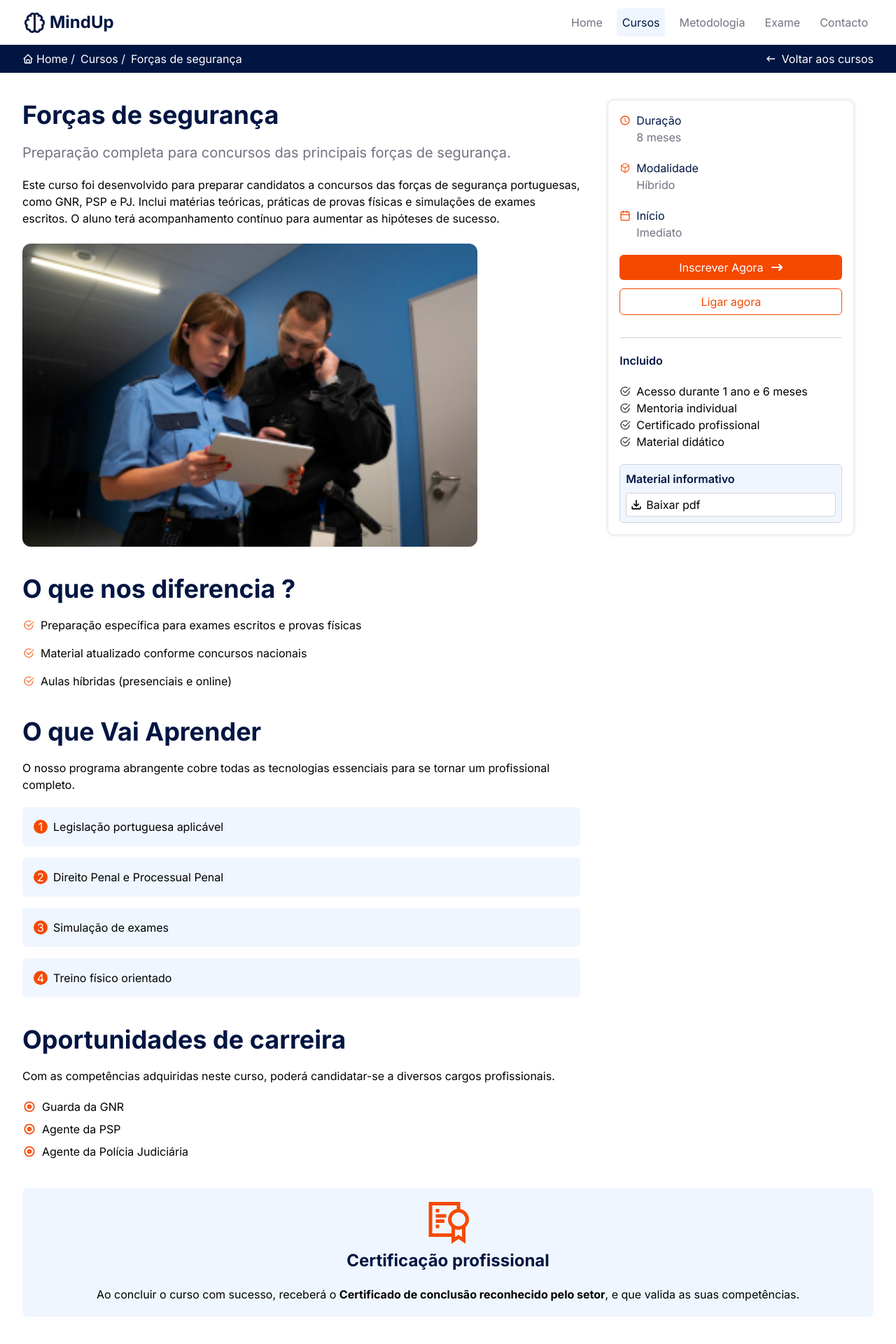
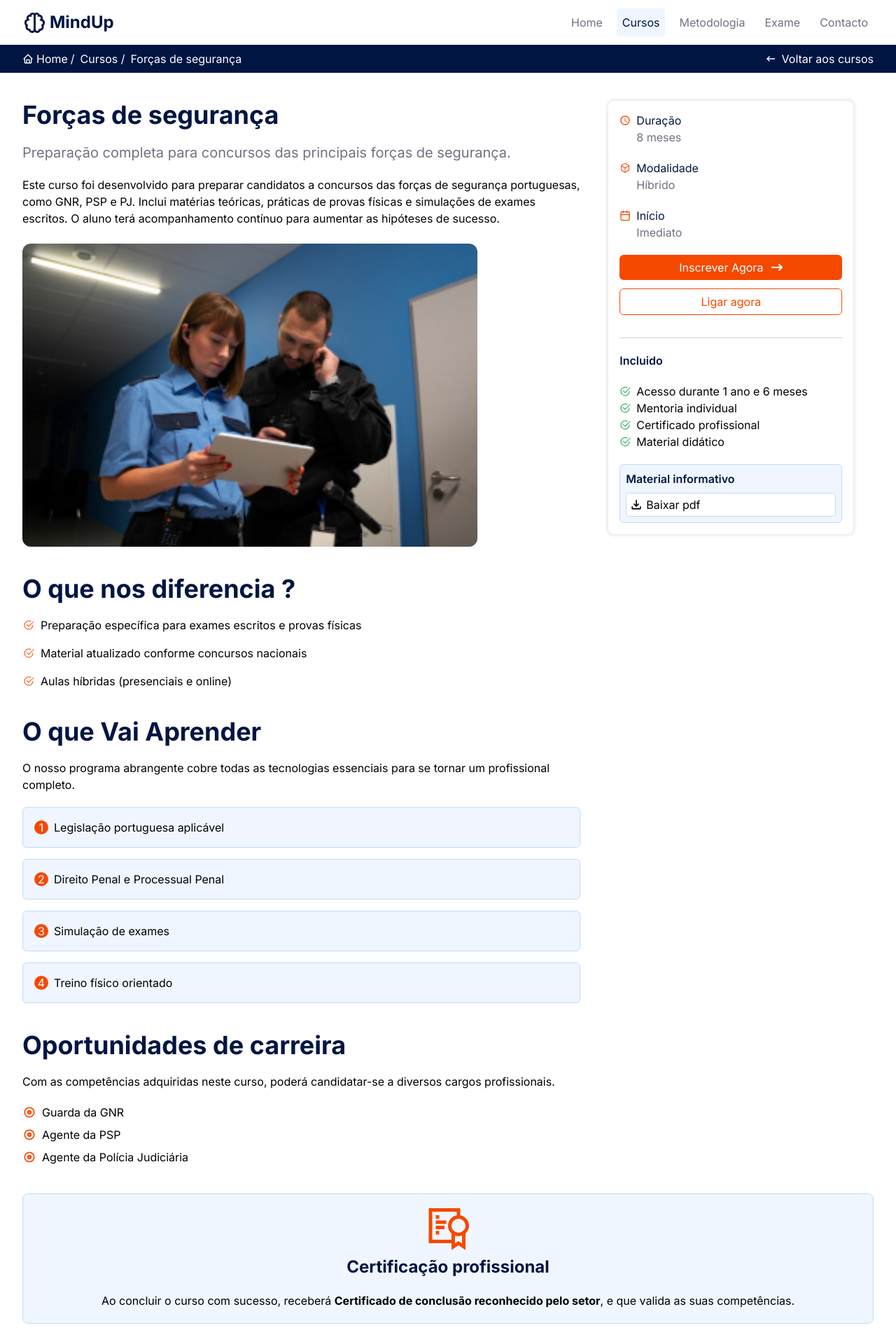
Before and after one commit to Esmael-coder/School_Academy, a React (Vite) app in the folder projecto-final/: page /cursos/1 in a window 1280 px wide. Shown: the top 1920 px of the page at 70% size. Built offline with nearby package versions, Linux system fonts and the light colour scheme.

Commit message:
animation

```diff
--- a/projecto-final/src/components/Footer.jsx
+++ b/projecto-final/src/components/Footer.jsx
@@ -60,6 +60,8 @@ export const Footer = () => {
                         <h3 className='font-semibold mb-3'>Links Úteis</h3>
                         <ul className='text-cinza'>
                             <li><Link className='hover:underline' to={"politica-privacidade"}>Políticas de privacidade</Link></li>
+                            <li><Link className='hover:underline' to={"politica-cookie"}>Políticas de cookie</Link></li>
+                            <li><Link className='hover:underline' to={"aviso-legal"}>Aviso legal</Link></li>
                             <li><a className='hover:underline' target='_blank' href='https://www.livroreclamacoes.pt/inicio/'>Livro de reclamação</a></li>
                         </ul>
                     </div>
--- /dev/null
+++ b/projecto-final/src/components/ScrollToTop.jsx
@@ -0,0 +1,17 @@
+import React from 'react'
+import { useEffect } from 'react'
+import { useLocation } from 'react-router-dom'
+
+export const ScrollToTop = () => {
+
+    const {pathname } = useLocation()
+
+    useEffect(()=>{
+        window.scrollTo({
+            top: 0,
+            left: 0
+        })
+    },[pathname])
+
+    return null
+}
--- /dev/null
+++ b/projecto-final/src/pages/avisoLegal/AvisoLegal.jsx
@@ -0,0 +1,7 @@
+import React from 'react'
+
+export const AvisoLegal = () => {
+  return (
+    <div>AvisoLegal</div>
+  )
+}
--- a/projecto-final/src/pages/contacto/Contacto.jsx
+++ b/projecto-final/src/pages/contacto/Contacto.jsx
@@ -35,7 +35,8 @@ export const Contacto = () => {
               initial={{ opacity: 0, y: 20 }}
               whileInView={{ opacity: 1, y: 0 }}
               transition={{ duration: 0.7 }}
-              viewport={{ amount: 1, once: true }}>
+              viewport={{ amount: 1, once: true }}
+              >
               Teremos todo o prazer em falar consigo
             </motion.h1>
             <p>Estamos ansiosos para tirar todas as suas dúvidas</p>
--- a/projecto-final/src/pages/cursoSinglePage/CursoSinglePage.jsx
+++ b/projecto-final/src/pages/cursoSinglePage/CursoSinglePage.jsx
@@ -15,6 +15,8 @@ import { FiCalendar } from "react-icons/fi";
 import { FaArrowRightLong } from "react-icons/fa6";
 import { MdOutlineFileDownload } from "react-icons/md";
 import { Faqs } from '../../components/Faqs'
+import { easeIn } from 'motion';
+import { motion } from 'motion/react';
 
 
 export const CursoSinglePage = () => {
@@ -40,10 +42,12 @@ export const CursoSinglePage = () => {
               className='flex items-center gap-1'
               to={"/"}>
               <BiHome />
-              Home /
+              <span className='hover:underline underline-offset-2'>Home</span> /
             </Link>
 
-            <Link to={"/cursos"}>Cursos /</Link>
+            <Link to={"/cursos"} c>
+              <span className='hover:underline underline-offset-2'>Cursos</span> /
+            </Link>
             {selectedCourse.name}
           </div>
 
@@ -51,7 +55,7 @@ export const CursoSinglePage = () => {
             className='flex items-center gap-2'
             to={"/cursos"}>
             <MdOutlineKeyboardBackspace />
-            Voltar aos cursos
+            <span className='hover:underline underline-offset-2'>Voltar aos cursos</span>
           </Link>
         </nav>
       </header>
@@ -89,7 +93,7 @@ export const CursoSinglePage = () => {
                     selectedCourse.program.map((prog, index) => (
                       <li
                         key={index}
-                        className='flex items-center gap-2 p-4 bg-secondary rounded-md'>
+                        className='flex items-center gap-2 p-4 bg-secondary rounded-md border border-realce'>
                         <span className='w-5 h-5 rounded-full bg-orange text-white flex items-center justify-center'>
                           {index + 1}
                         </span>
@@ -119,8 +123,13 @@ export const CursoSinglePage = () => {
 
           </section>
 
-
-          <aside className='md:max-w-[350px] sticky top-24 mb-10 h-fit'>
+          {/* aside começa aqui */}
+          <motion.aside className='md:max-w-[350px] sticky top-24 mb-10 h-fit'
+            initial={{ opacity: 0, x: 50 }}
+            whileInView={{ opacity: 1, x: 0 }}
+            transition={{ duration: 0.6, easeIn }}
+            viewport={{ once: true }}
+          >
             <div className='p-4 rounded-lg shadow-[var(--boxShadow2)]'>
               <div className='mb-5'>
                 <h3 className='flex items-center gap-2 text-primary'>
@@ -160,17 +169,17 @@ export const CursoSinglePage = () => {
                 <ul>
                   {contentIncluded.map((content, index) => (
                     <li key={index} className='flex items-center gap-2'>
-                      <BsCheck2Circle />
+                      <BsCheck2Circle className='text-green-600' />
                       {content}
                     </li>
                   ))}
                 </ul>
               </div>
 
-              <div className='mt-5 p-2 border border-zinc-300 rounded-md bg-secondary'>
+              <div className='mt-5 p-2 border border-realce rounded-md bg-secondary'>
                 <h3 className='text-primary mb-2 font-semibold'>Material informativo</h3>
                 <a
-                  className='flex items-center gap-1 bg-white p-1 rounded-sm border border-zinc-300 hover:text-hightlight transition-all duration-100 ease-in '
+                  className='flex items-center gap-1 bg-white p-1 rounded-sm border border-realce hover:text-hightlight transition-all duration-100 ease-in '
                   href={selectedCourse.image}
                   download={selectedCourse.image}>
                   <MdOutlineFileDownload size={20} />
@@ -178,16 +187,16 @@ export const CursoSinglePage = () => {
                 </a>
               </div>
             </div>
-          </aside>
+          </motion.aside>
         </div>
 
         <section>
-          <div className='w-full bg-secondary flex flex-col items-center p-5 rounded-lg'>
+          <div className='w-full bg-secondary flex flex-col items-center p-5 rounded-lg border border-realce'>
             <GrCertificate size={60} className='text-orange mb-2' />
             <h2 className='font-bold text-primary text-2xl mb-5'>Certificação profissional</h2>
             {selectedCourse.category == "concurso público" ?
-              <p className='text-center'>Ao concluir o curso com sucesso, receberá o <strong>{selectedCourse.certificate}</strong>, e que valida as suas competências.</p>
-              : <p className='text-center'>Ao concluir o curso com sucesso, receberá o <strong>{selectedCourse.certificate}</strong>, reconhecido pela indústria e que valida as suas competências.</p>}
+              <p className='text-center'>Ao concluir o curso com sucesso, receberá  <strong>{selectedCourse.certificate}</strong>, e que valida as suas competências.</p>
+              : <p className='text-center'>Ao concluir o curso com sucesso, receberá  <strong>{selectedCourse.certificate}</strong>, reconhecido pela indústria e que valida as suas competências.</p>}
           </div>
         </section>
 
--- a/projecto-final/src/pages/exame/Exame.jsx
+++ b/projecto-final/src/pages/exame/Exame.jsx
@@ -95,8 +95,9 @@ export const Exame = ({ handleFilter }) => {
                         ))}
                     </div>
 
-                    <div className='my-30'>
+                    <div className='max-w-5xl mx-auto my-30'>
                         <motion.h1
+                            className='text-primary font-bold text-3xl lg:text-4xl text-center mb-20'
                             initial={{ opacity: 0, y: 20 }}
                             whileInView={{ opacity: 1, y: 0 }}
                             transition={{ duration: 0.7 }}
--- a/projecto-final/src/pages/metodologia/Metodologia.jsx
+++ b/projecto-final/src/pages/metodologia/Metodologia.jsx
@@ -45,10 +45,10 @@ export const Metodologia = () => {
               </p>
             </article>
             <motion.div className='self-center'
-              initial={{ opacity: 0, y: 30 }}
+              initial={{ opacity: 0, y: 20 }}
               whileInView={{ opacity: 1, y: 0 }}
-              transition={{ duration: 1, delay: 0.2 }}
-              viewport={{ amount: 0.3, once: true }}>
+              transition={{ duration: 0.7 }}
+              viewport={{ amount: 1, once: true }}>
               <img className='rounded-lg w-full max-w-[500px] min-w-[450px]' src="images/sobre-nos.jpg" alt="imagem de uma professora" />
             </motion.div>
           </div>
--- /dev/null
+++ b/projecto-final/src/pages/politicaCookie/PoliticaCookie.jsx
@@ -0,0 +1,7 @@
+import React from 'react'
+
+export const PoliticaCookie = () => {
+  return (
+    <div>PoliticaCookie</div>
+  )
+}
```
Also changed, not shown: projecto-final/src/App.jsx (+8 -1 lines), projecto-final/src/pages/home/Home.jsx (+11 -11 lines).
